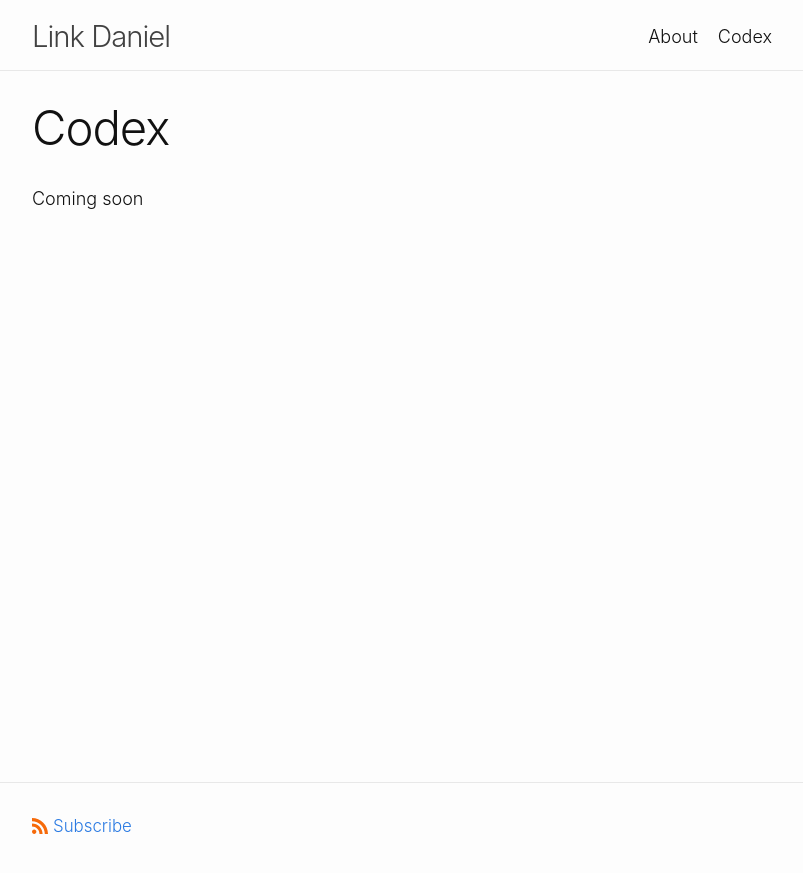
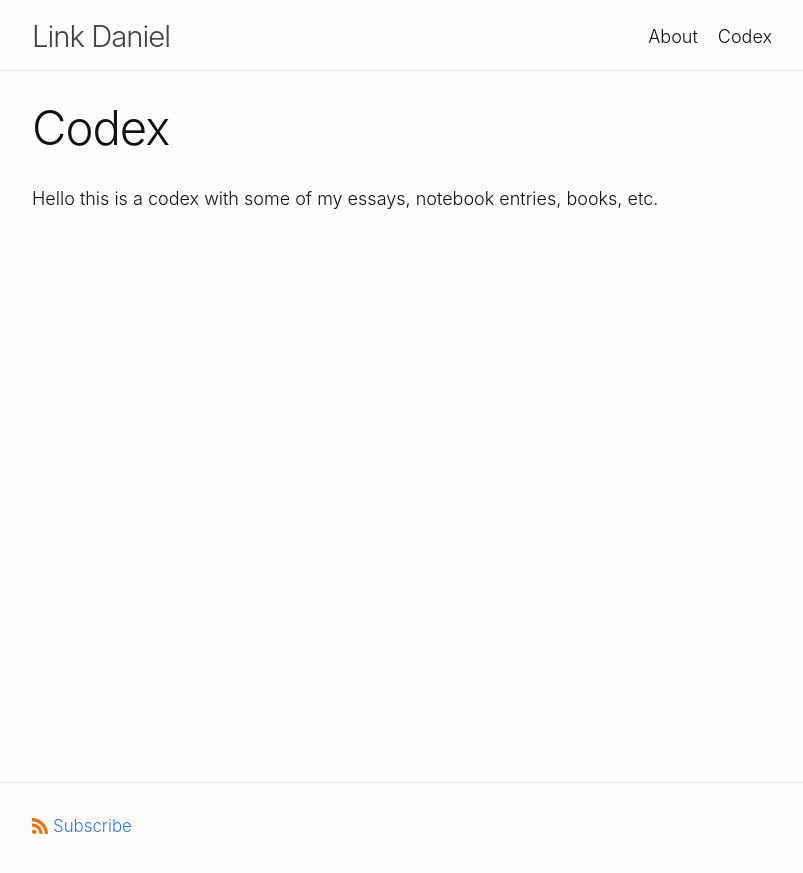
Before and after one commit to link-daniel/link.github.io, a Jekyll site: the page built from codex.md, in a window 1280 px wide. Shown: the top 873 px of the page, without its empty margins (238-1041 px from the left). Built offline with Jekyll 4.4.1, drawn with Linux system fonts in a browser that asks for light colours.

Commit message:
Update codex.md

```diff
--- a/codex.md
+++ b/codex.md
@@ -4,5 +4,4 @@ title: Codex
 permalink: /codex/
 ---
 
-
-Coming soon
+Hello this is a codex with some of my essays, notebook entries, books, etc.
```
